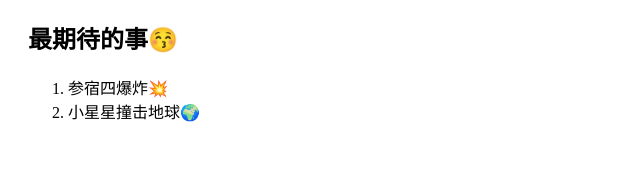
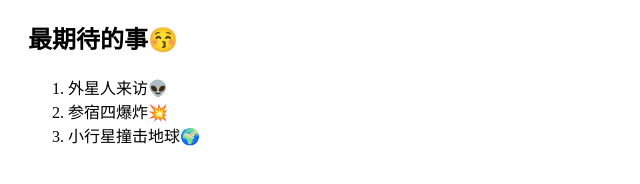
Before and after one commit to jubyshu/rosemary, a plain HTML site: page docs/index.html in a window 1280 px wide. Shown: the whole page, without its empty margins (0-640 px from the left). Drawn offline with nearby package versions, Linux system fonts and the light colour scheme.

Commit message:
new post

```diff
--- a/docs/index.html
+++ b/docs/index.html
@@ -16,8 +16,9 @@
     <article>
       <h2>最期待的事😚</h2>
       <ol>
+        <li>外星人来访👽</li>
         <li>参宿四爆炸💥</li>
-        <li>小星星撞击地球🌍</li>
+        <li>小行星撞击地球🌍</li>
       </ol>
     </article>
   </body>
```
